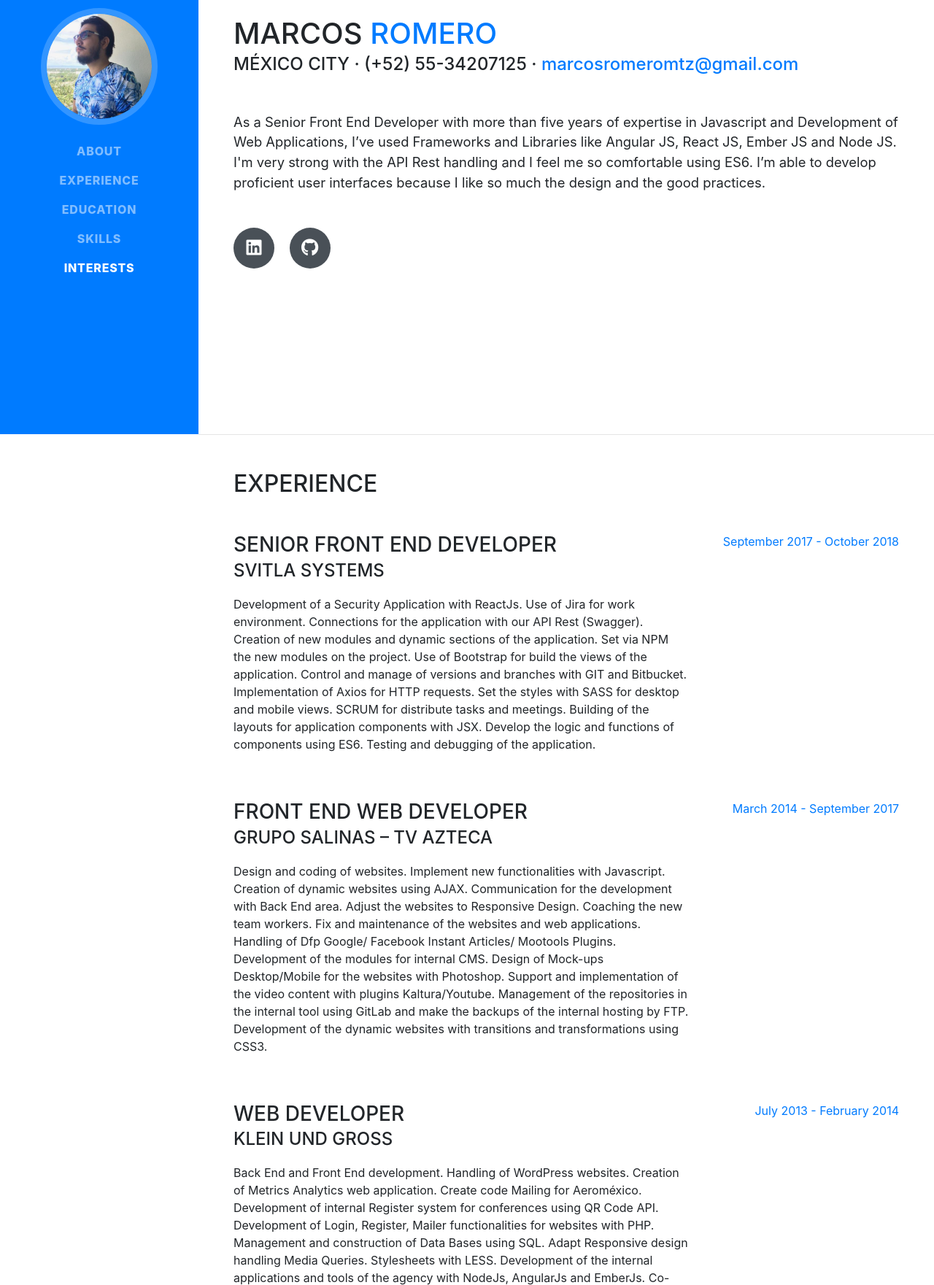
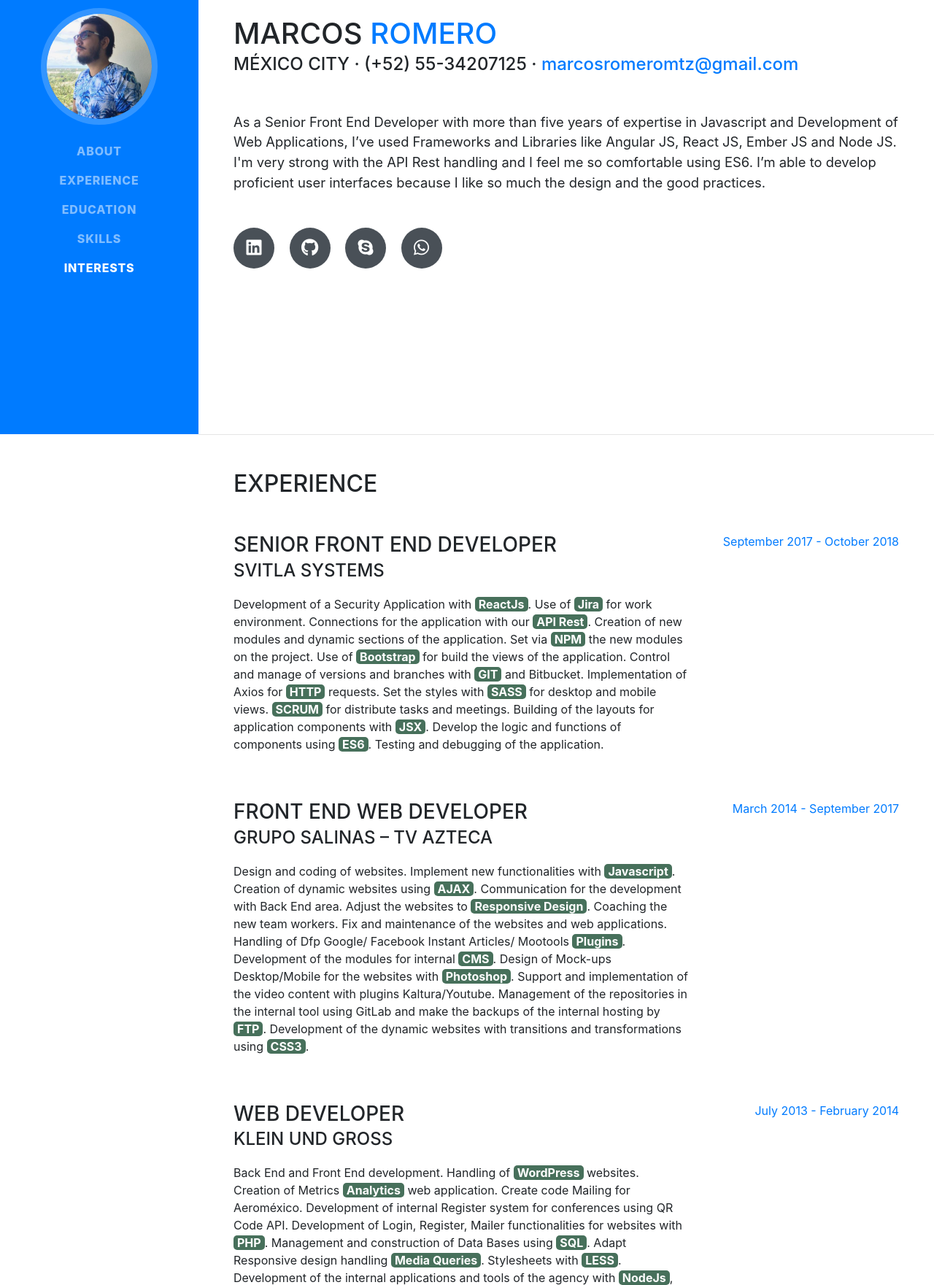
Before and after one commit to devmarkrom/devmarkrom.github.io, a website with bundled scripts: page index.html in a window 1280 px wide. Shown: the part 205-1966 px from the top of the page at 73% size. Built offline with nearby package versions, Linux system fonts and the light colour scheme; a web font is replaced by a local one.

Commit message:
highlighted

```diff
--- a/css/resume.css
+++ b/css/resume.css
@@ -200,3 +200,10 @@ a:hover, a:focus, a:active {
 .subheading>a{
   text-transform: lowercase;
 }
+
+.resume-item b {
+  background-color: rgba(25, 77,  51, 0.8);
+  color: #fff;
+  border-radius: 5px;
+  padding: 0 5px;
+}
--- a/index.html
+++ b/index.html
@@ -76,6 +76,12 @@
             <a href="https://github.com/markozromero" target="_blank">
               <i class="fab fa-github"></i>
             </a>
+            <a href="skype:devmarkrom?add">
+              <i class="fab fa-skype"></i>
+            </a>
+            <a href="https://wa.me/525534207125?text=Hey%20There!" target="_blank">
+                <i class="fab fa-whatsapp"></i>
+              </a>
           </div>
         </div>
       </section>
@@ -90,7 +96,7 @@
             <div class="resume-content mr-auto">
               <h3 class="mb-0">Senior Front End Developer</h3>
               <div class="subheading mb-3">Svitla Systems</div>
-              <p>Development of a Security Application with ReactJs. Use of Jira for work environment. Connections for the application with our API Rest (Swagger). Creation of new modules and dynamic sections of the application. Set via NPM the new modules on the project. Use of Bootstrap for build the views of the application. Control and manage of versions and branches with GIT and Bitbucket. Implementation of Axios for HTTP requests. Set the styles with SASS for desktop and mobile views. SCRUM for distribute tasks and meetings. Building of the layouts for application components with JSX. Develop the logic and functions of components using ES6. Testing and debugging of the application.</p>
+              <p>Development of a Security Application with <b>ReactJs</b>. Use of <b>Jira</b> for work environment. Connections for the application with our <b>API Rest</b>. Creation of new modules and dynamic sections of the application. Set via <b>NPM</b> the new modules on the project. Use of <b>Bootstrap</b> for build the views of the application. Control and manage of versions and branches with <b>GIT</b> and Bitbucket. Implementation of Axios for <b>HTTP</b> requests. Set the styles with <b>SASS</b> for desktop and mobile views. <b>SCRUM</b> for distribute tasks and meetings. Building of the layouts for application components with <b>JSX</b>. Develop the logic and functions of components using <b>ES6</b>. Testing and debugging of the application.</p>
             </div>
             <div class="resume-date text-md-right">
               <span class="text-primary">September 2017 - October 2018</span>
@@ -101,7 +107,7 @@
             <div class="resume-content mr-auto">
               <h3 class="mb-0">Front End Web Developer</h3>
               <div class="subheading mb-3">Grupo Salinas – TV Azteca</div>
-              <p>Design and coding of websites. Implement new functionalities with Javascript. Creation of dynamic websites using AJAX. Communication for the development with Back End area. Adjust the websites to Responsive Design. Coaching the new team workers. Fix and maintenance of the websites and web applications. Handling of Dfp Google/ Facebook Instant Articles/ Mootools Plugins. Development of the modules for internal CMS. Design of Mock-ups Desktop/Mobile for the websites with Photoshop. Support and implementation of the video content with plugins Kaltura/Youtube. Management of the repositories in the internal tool using GitLab and make the backups of the internal hosting by FTP. Development of the dynamic websites with transitions and transformations using CSS3.</p>
+              <p>Design and coding of websites. Implement new functionalities with <b>Javascript</b>. Creation of dynamic websites using <b>AJAX</b>. Communication for the development with Back End area. Adjust the websites to <b>Responsive Design</b>. Coaching the new team workers. Fix and maintenance of the websites and web applications. Handling of Dfp Google/ Facebook Instant Articles/ Mootools <b>Plugins</b>. Development of the modules for internal <b>CMS</b>. Design of Mock-ups Desktop/Mobile for the websites with <b>Photoshop</b>. Support and implementation of the video content with plugins Kaltura/Youtube. Management of the repositories in the internal tool using GitLab and make the backups of the internal hosting by <b>FTP</b>. Development of the dynamic websites with transitions and transformations using <b>CSS3</b>.</p>
             </div>
             <div class="resume-date text-md-right">
               <span class="text-primary">March 2014 - September 2017</span>
@@ -112,7 +118,7 @@
             <div class="resume-content mr-auto">
               <h3 class="mb-0">Web Developer</h3>
               <div class="subheading mb-3">Klein und Gross</div>
-              <p>Back End and Front End development. Handling of WordPress websites. Creation of Metrics Analytics web application. Create code Mailing for Aeroméxico. Development of internal Register system for conferences using QR Code API. Development of Login, Register, Mailer functionalities for websites with PHP. Management and construction of Data Bases using SQL. Adapt Responsive design handling Media Queries. Stylesheets with LESS. Development of the internal applications and tools of the agency with NodeJs, AngularJs and EmberJs. Co-working with the design area for the UI/UX developments. Redesign and update the old websites to new technologies.</p>
+              <p>Back End and Front End development. Handling of <b>WordPress</b> websites. Creation of Metrics <b>Analytics</b> web application. Create code Mailing for Aeroméxico. Development of internal Register system for conferences using QR Code API. Development of Login, Register, Mailer functionalities for websites with <b>PHP</b>. Management and construction of Data Bases using <b>SQL</b>. Adapt Responsive design handling <b>Media Queries</b>. Stylesheets with <b>LESS</b>. Development of the internal applications and tools of the agency with <b>NodeJs</b>, <b>AngularJs</b> and <b>EmberJs</b>. Co-working with the design area for the <b>UI/UX</b> developments. Redesign and update the old websites to new technologies.</p>
             </div>
             <div class="resume-date text-md-right">
               <span class="text-primary">July 2013 - February 2014</span>
@@ -228,7 +234,7 @@
       <section class="resume-section p-3 p-lg-5 d-flex flex-column" id="interests">
         <div class="my-auto">
           <h2 class="mb-5">Interests</h2>
-          <p>Apart from being a web developer, I enjoy playing videogames. In my free times I watch series in the TV and read books. I do exercise. And I like play the guitar and listen to music too.</p>
+          <p>Apart from being a web developer, I enjoy playing videogames. In my free times I watch series and read books. I do exercise. And I like play the guitar and listen to music too.</p>
           <p class="mb-0">I consider myself a very curious person, for this reason I spend the most of my time learning and reading about latest technologies of web development.</p>
         </div>
       </section>
```
